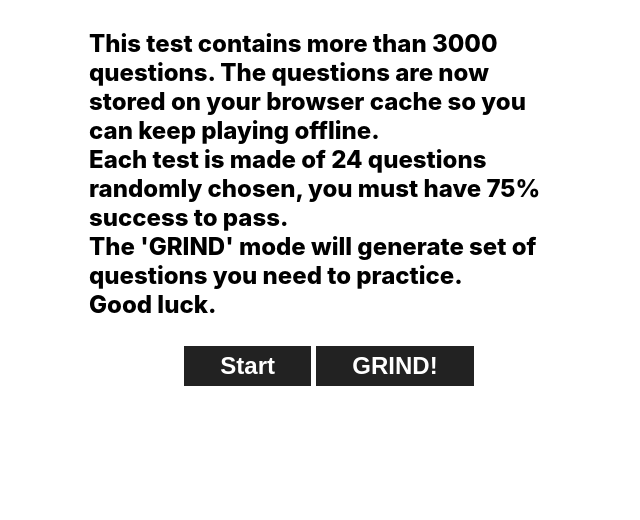
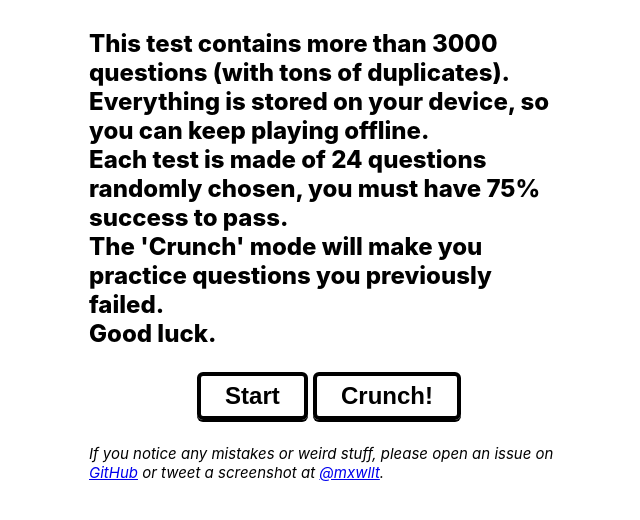
Before and after one commit to maxwellito/life-in-the-uk, a plain HTML site: page index.html in a window 1280 px wide. Shown: the part 122-642 px from the top of the page, without its empty margins (311-951 px from the left). Drawn offline with Linux system fonts and the light colour scheme.

Commit message:
Polishing style

```diff
--- a/index.html
+++ b/index.html
@@ -83,13 +83,24 @@
         margin: 1em auto;
       }
       button {
+        position: relative;
         font-size: 1.5rem;
-        background: #222;
-        border: none;
-        color: #fff;
-        padding: 0.25em 1.5em;
-        margin: .125em 0;
+        color: #000;
+        background: none;
+        border: 4px solid currentColor;
+        border-radius: 6px;
+        box-shadow: 0 2px 0 currentColor;
+        padding: 0.25em 1em;
         font-weight: bold;
+        cursor: pointer;
+      }
+      button:hover {
+        top: -1px;
+        box-shadow: 0 3px 0 currentColor;
+      }
+      button:active {
+        top: 1px;
+        box-shadow: 0 1px 0 currentColor;
       }
 
       .hide {
@@ -107,6 +118,10 @@
         stroke-linecap: round;
         transition: 1s all ease;
       }
+      #summary.fail .summary-success,
+      #summary.success .summary-fail { display: none; }
+      #summary.fail .summary-fail,
+      #summary.success .summary-success { display: inherit; }
     </style>
   </head>
 
@@ -118,15 +133,16 @@
     <div id="intro">
       <h1>Life in the UK.</h1>
       <p>
-        This test contains more than 3000 questions. The questions are now stored on your browser cache so you can keep playing offline.</br>
+        This test contains more than 3000 questions (with tons of duplicates). Everything is stored on your device, so you can keep playing offline.</br>
         Each test is made of 24 questions randomly chosen, you must have 75% success to pass.<br/>
-        The 'GRIND' mode will generate set of questions you need to practice.<br/>
+        The 'Crunch' mode will make you practice questions you previously failed.<br/>
         Good luck.
       </p>
       <div class="hide actions">
         <button onclick="startGame()">Start</button>
-        <button onclick="startGame(true)">GRIND!</button>
+        <button onclick="startGame(true)">Crunch!</button>
       </div>
+      <p class="tip">If you notice any mistakes or weird stuff, please open an issue on <a href="https://github.com/maxwellito/life-in-the-uk/issues/new">GitHub</a> or tweet a screenshot at <a href="https://twitter.com/maxwllt">@mxwllt</a>.</p>
     </div>
     <div id="quiz" class="hide">
       <form id="form"></form>
@@ -143,9 +159,11 @@
         <circle id="summary-circle" cx="50" cy="50" r="46" fill="none" stroke-width="8" stroke-dashoffset="289"/>
       </svg>
       <h1 style="text-align: center;"><span id="summary-result">20</span><small>/24</small></h1>
+      <p class="summary-success">You PASS!<br>You need at least 18 right answers to pass</p>
+      <p class="summary-fail">You FAILED!<br>You need at least 18 right answers to pass</p>
       <div class="actions">
         <button onclick="retry()">Re-try</button>
-        <button onclick="retry(true)">GRIND!</button>
+        <button onclick="retry(true)">Crunch!</button>
       </div>
     </div>
 
@@ -285,6 +303,8 @@
           summaryCircle.style.stroke = quizGoodAnswers >= 18 ? 'green' : 'red';
         }, 10);
         summaryResult.innerText = quizGoodAnswers;
+        summary.className = ''
+        summary.classList.add(quizGoodAnswers >= 18 ? 'success' : 'fail')
       }
 
       function retry (badOnes) {
--- a/service-worker.js
+++ b/service-worker.js
@@ -1,5 +1,5 @@
 var APP_NAME = 'lifeintheuk',
-  APP_VERSION = 6,
+  APP_VERSION = 7,
   CACHE_NAME = APP_NAME + '_' + APP_VERSION;
 var filesToCache = ['./', './?utm_source=homescreen', './questions_base.json'];
 
```
Also changed, not shown: 1 other file.
